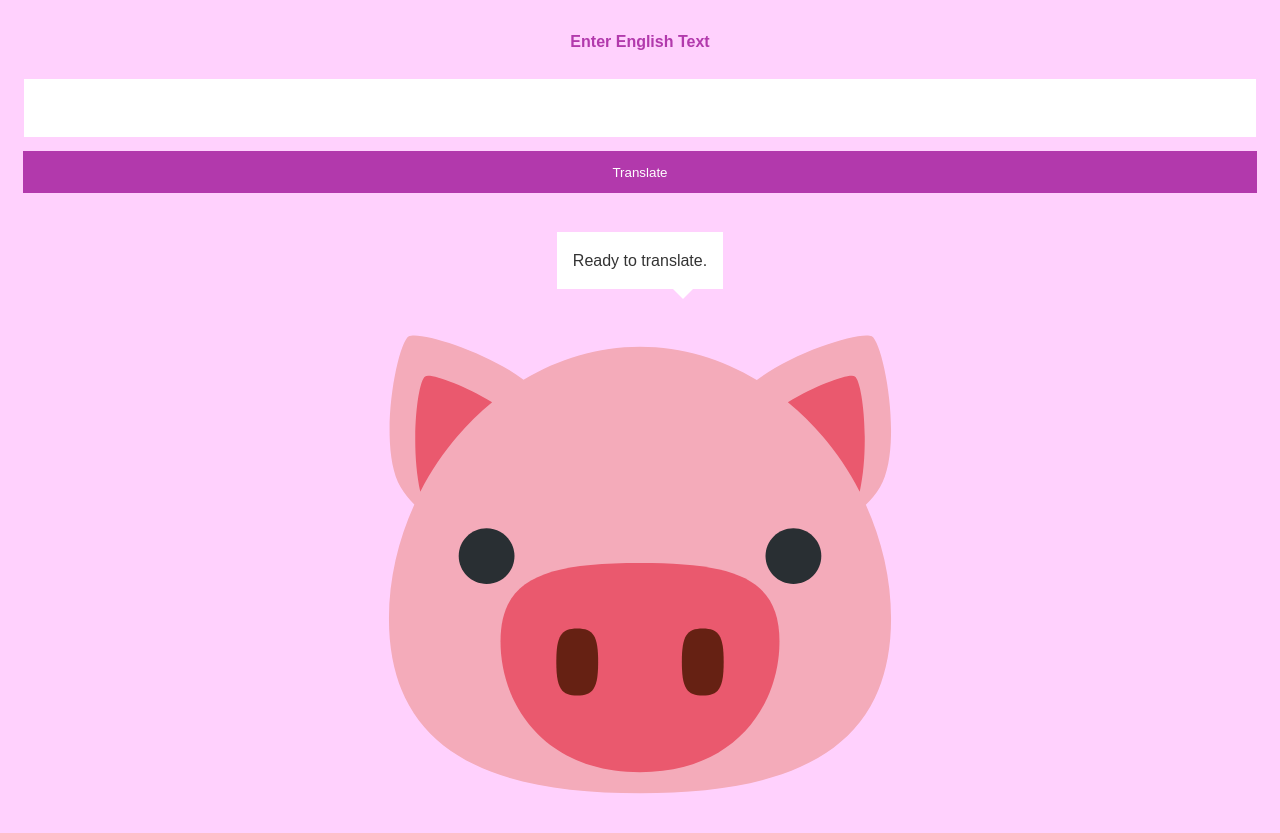
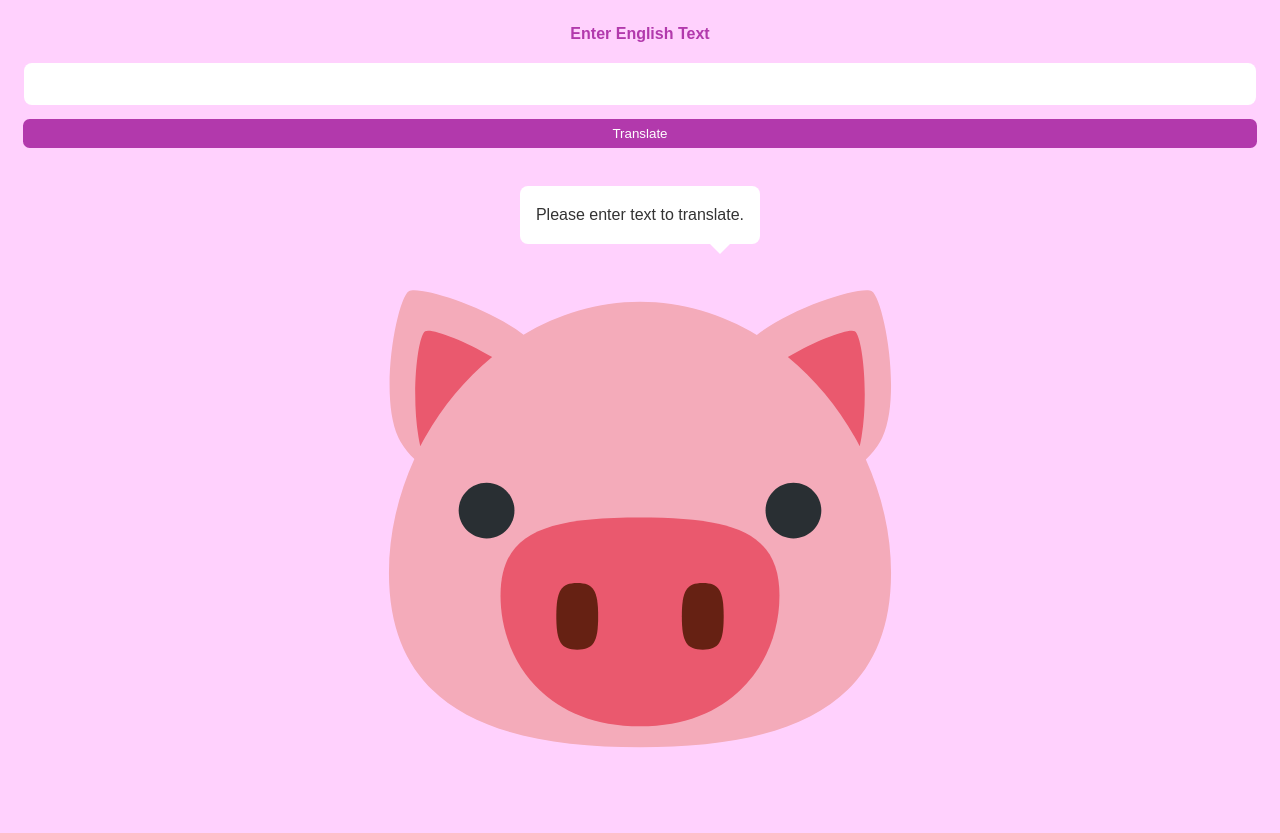
Before and after one commit to doohinkus/pig-latin, a website built with webpack: page index.html in a window 1280 px wide. Both pictures are taken after a click on the button "Translate". Shown: the part 73-906 px from the top of the page. Built offline with nearby package versions, Linux system fonts and the light colour scheme; a web font is replaced by a local one.

Commit message:
add border radius to elements

```diff
--- a/css/_components.scss
+++ b/css/_components.scss
@@ -16,14 +16,9 @@
 .bubble{
    background: $white;
    position: relative;
+   border-radius: .5em;
 }
-.pig-latin-input{
-  border: none;
-  transition: background-color .5s ease-in-out;
-}
-.pig-latin-input:focus{
-  background-color: lighten($light-base-complement, 15%);
-}
+
 .bubble:after{
   content: '';
   position: absolute;
@@ -38,6 +33,14 @@
 
 .bubble-animation{
   animation: fade-in .8s ease-in-out, bounce-in .5s ease-in;
+}
+
+.pig-latin-input{
+  border: none;
+  transition: background-color .5s ease-in-out;
+}
+.pig-latin-input:focus{
+  background-color: lighten($light-base-complement, 15%);
 }
 
 
--- a/css/_layout.scss
+++ b/css/_layout.scss
@@ -6,6 +6,7 @@ form, div{
 }
 input, label, button{
   align-self:stretch;
-  padding: 1em;
+  padding: .5em;
   margin: .5em;
+  border-radius: .5em;
 }
--- a/js/app.js
+++ b/js/app.js
@@ -32,10 +32,13 @@ const output = document.getElementById('output');
 const translateText = () => {
   //grab input value
   const english = document.getElementById('english').value;
+  const error = "Please enter text to translate.";
   if (english !=""){
     let translation = pigLatin(english);
     //output answer
     output.textContent = translation.toLowerCase();
+  }else{
+    output.textContent = error
   }
 }
 
@@ -49,6 +52,6 @@ const animateText = () =>{
 
 //addEventListener to button
 button.addEventListener('click', ()=>{
+  animateText();
   translateText();
-  animateText();
 });
```
